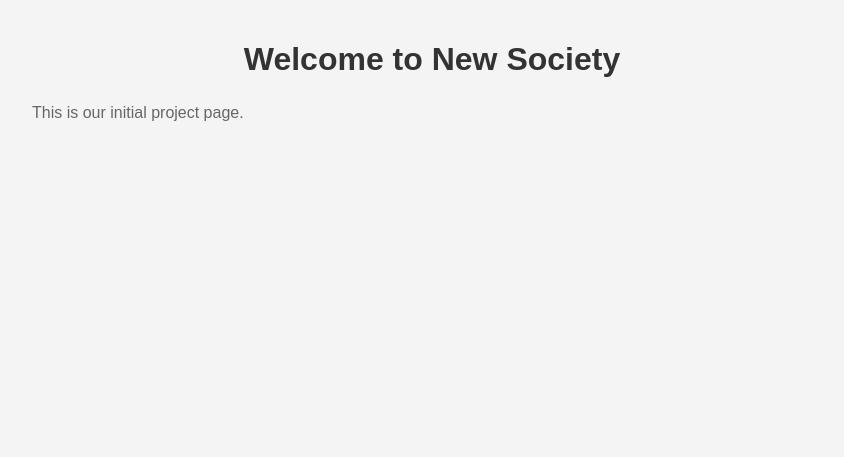
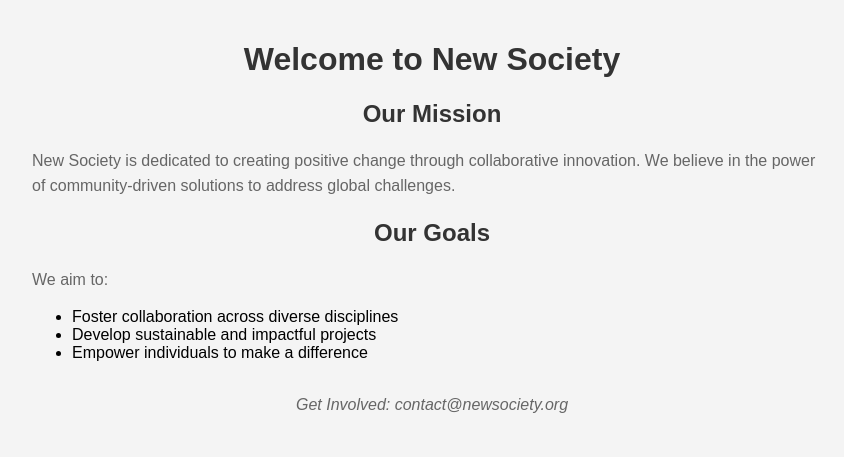
Before and after one commit to diony505/new-society-test, a plain HTML site: page index.html in a window 1280 px wide. Shown: the whole page, without its empty margins (208-1052 px from the left). Drawn offline with Linux system fonts and the light colour scheme.

Commit message:
Add more content to landing page

```diff
--- a/index.html
+++ b/index.html
@@ -11,7 +11,7 @@
             padding: 20px;
             background-color: #f4f4f4;
         }
-        h1 {
+        h1, h2 {
             color: #333;
             text-align: center;
         }
@@ -19,10 +19,29 @@
             line-height: 1.6;
             color: #666;
         }
+        .contact {
+            text-align: center;
+            margin-top: 30px;
+            font-style: italic;
+        }
     </style>
 </head>
 <body>
     <h1>Welcome to New Society</h1>
-    <p>This is our initial project page.</p>
+
+    <h2>Our Mission</h2>
+    <p>New Society is dedicated to creating positive change through collaborative innovation. We believe in the power of community-driven solutions to address global challenges.</p>
+
+    <h2>Our Goals</h2>
+    <p>We aim to:</p>
+    <ul>
+        <li>Foster collaboration across diverse disciplines</li>
+        <li>Develop sustainable and impactful projects</li>
+        <li>Empower individuals to make a difference</li>
+    </ul>
+
+    <div class="contact">
+        <p>Get Involved: contact@newsociety.org</p>
+    </div>
 </body>
 </html>
```
